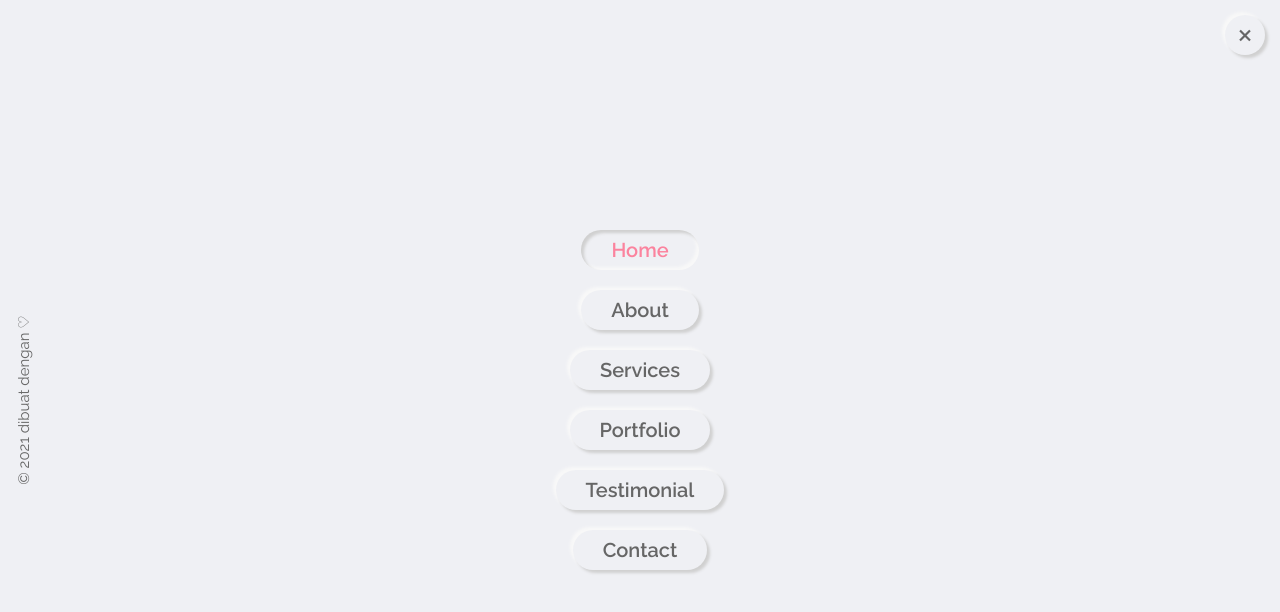
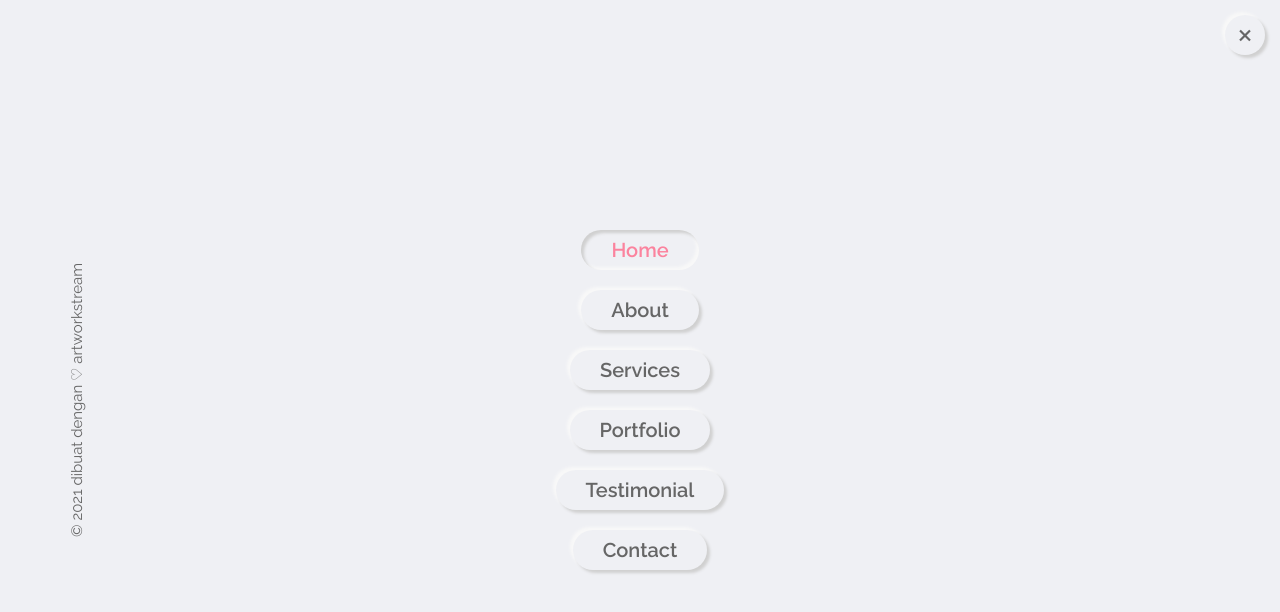
Before and after one commit to muhariefrahman/artworkstream, a plain HTML site: page index.html in a window 1280 px wide. Both pictures are taken after a click on the element 1190 px from the left and 40 px from the top of the page. Drawn offline with Linux system fonts and the light colour scheme.

Commit message:
Update index.html

```diff
--- a/index.html
+++ b/index.html
@@ -123,7 +123,7 @@
         </ul>
       </div>
       <!-- copysright text -->
-      <p class="copyright-text">&copy; 2021 dibuat dengan ♡</p>
+      <p class="copyright-text">&copy; 2021 dibuat dengan ♡ artworkstream</p>
     </nav>
     <div class="fade-out-effect"></div>
     <!-- navigation menu end -->
```
